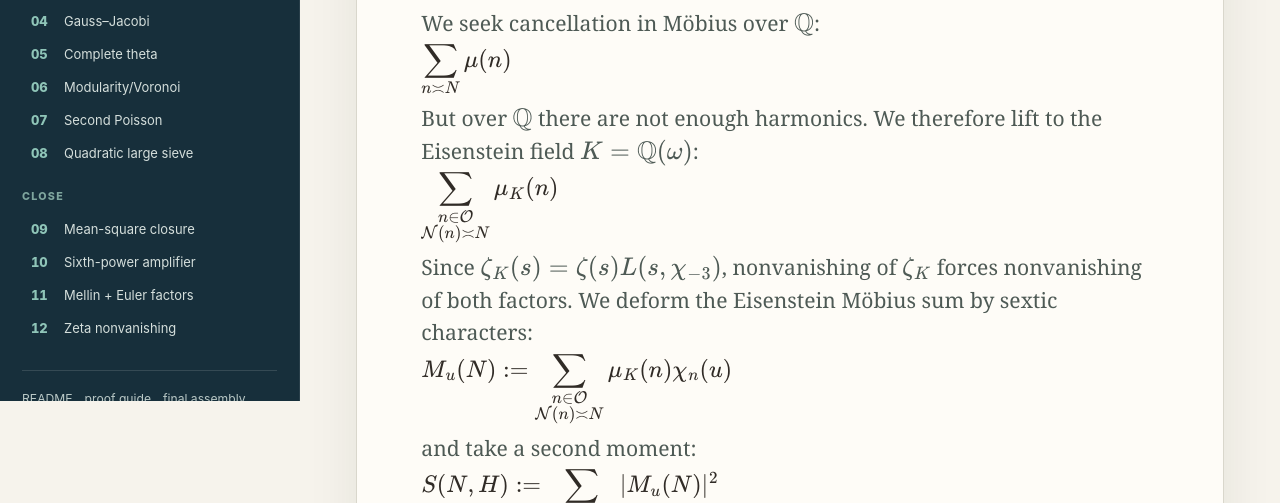
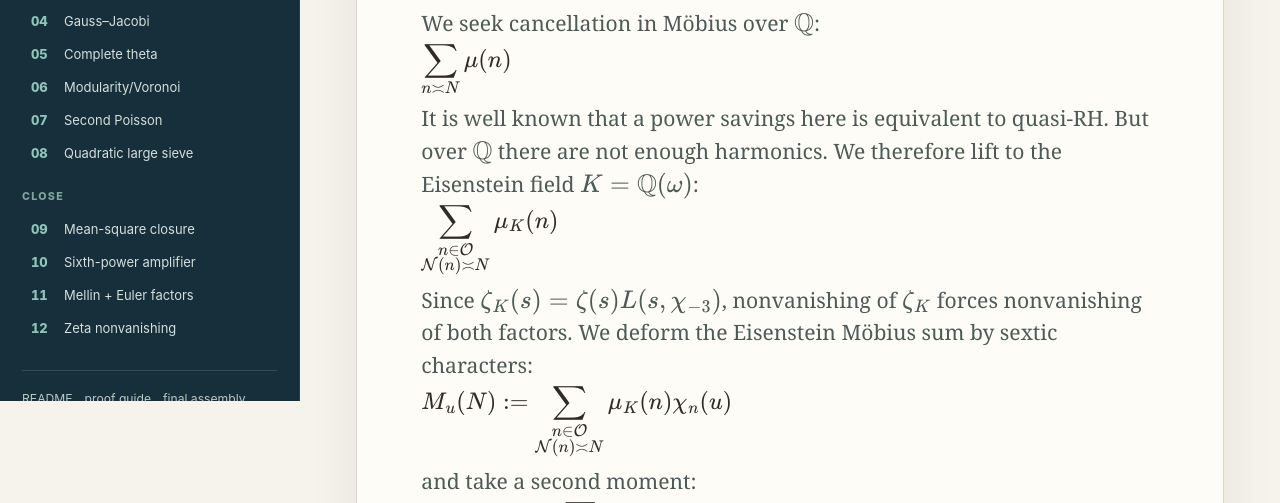
Before and after one commit to AlexKontorovich/quasi-rh, a plain HTML site: page blueprint/index.html in a window 1280 px wide. Shown: the part 399-902 px from the top of the page. Drawn offline with nearby package versions, Linux system fonts and the light colour scheme.

Commit message:
Clarify the quasi-RH cancellation criterion

```diff
--- a/blueprint/index.html
+++ b/blueprint/index.html
@@ -367,6 +367,7 @@
           <p class="hero-lede">
             We seek cancellation in Möbius over \(\mathbb Q\):
             <span class="hero-equation">\(\displaystyle \sum_{n\asymp N}\mu(n)\)</span>
+            It is well known that a power savings here is equivalent to quasi-RH.
             But over \(\mathbb Q\) there are not enough
             harmonics. We therefore lift to the Eisenstein field
             \(K=\mathbb Q(\omega)\):
```
